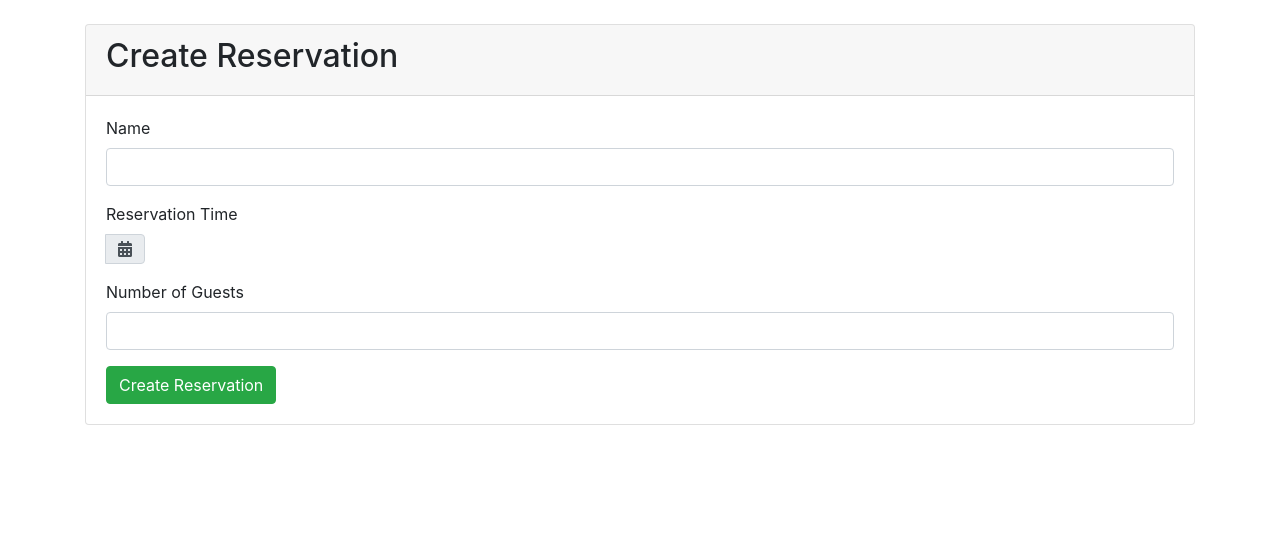
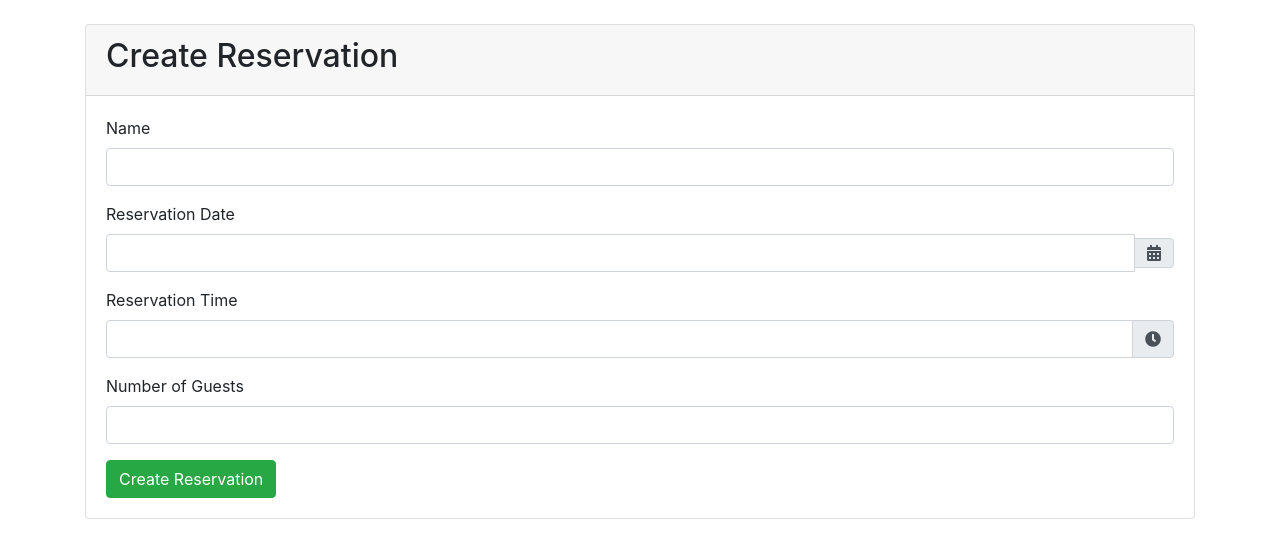
Before and after one commit to Seafzz/rest, a Django app: page /create/ in a window 1280 px wide. Shown: the part 56-614 px from the top of the page. Run offline with Django 5.2, Linux system fonts and the light colour scheme; the visitor is signed in with stand-in values (Sample User, id 1); some libraries are stand-ins or nearby versions.

Commit message:
updated the html/bootstrap to get the correct inputs for the time and date picker script

```diff
--- a/booking/templates/booking/create_reservation.html
+++ b/booking/templates/booking/create_reservation.html
@@ -13,11 +13,20 @@
                 <input type="text" class="form-control" id="id_name" name="name" required>
             </div>
             <div class="form-group">
+                <label for="id_reservation_date">Reservation Date</label>
+                <div class="input-group date" id="reservation-date-picker">
+                    <input type="text" class="form-control" id="id_reservation_date" name="reservation_date" required>
+                    <div class="input-group-append">
+                        <span class="input-group-text"><i class="fas fa-calendar-alt"></i></span>
+                    </div>
+                </div>
+            </div>
+            <div class="form-group">
                 <label for="id_reservation_time">Reservation Time</label>
-                <div class="input-group date">
-                    <input type="datetime-local" class="form-control d-none" id="id_reservation_time" name="reservation_time" required>
+                <div class="input-group time" id="reservation-time-picker">
+                    <input type="text" class="form-control" id="id_reservation_time" name="reservation_time" required>
                     <div class="input-group-append">
-                        <span class="input-group-text calendar-icon"><i class="fas fa-calendar-alt"></i></span>
+                        <span class="input-group-text"><i class="fas fa-clock"></i></span>
                     </div>
                 </div>
             </div>
```
